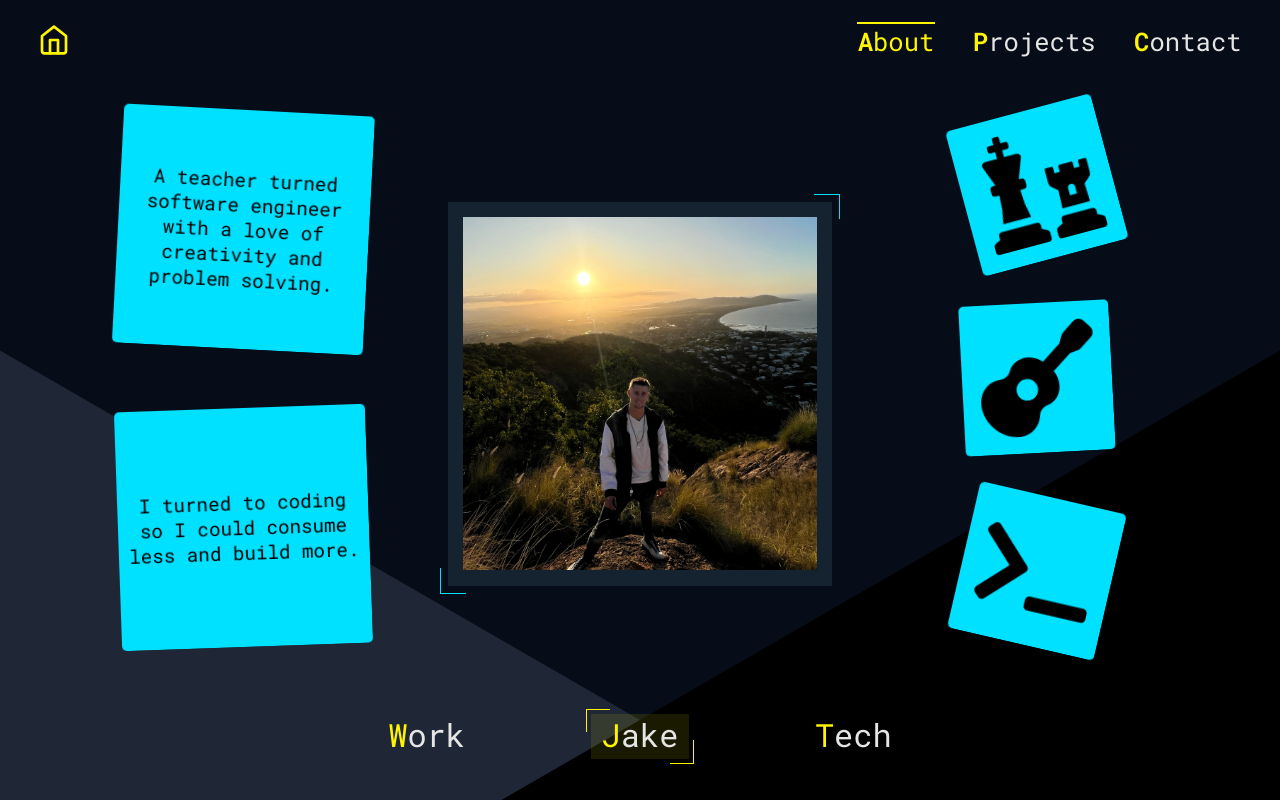
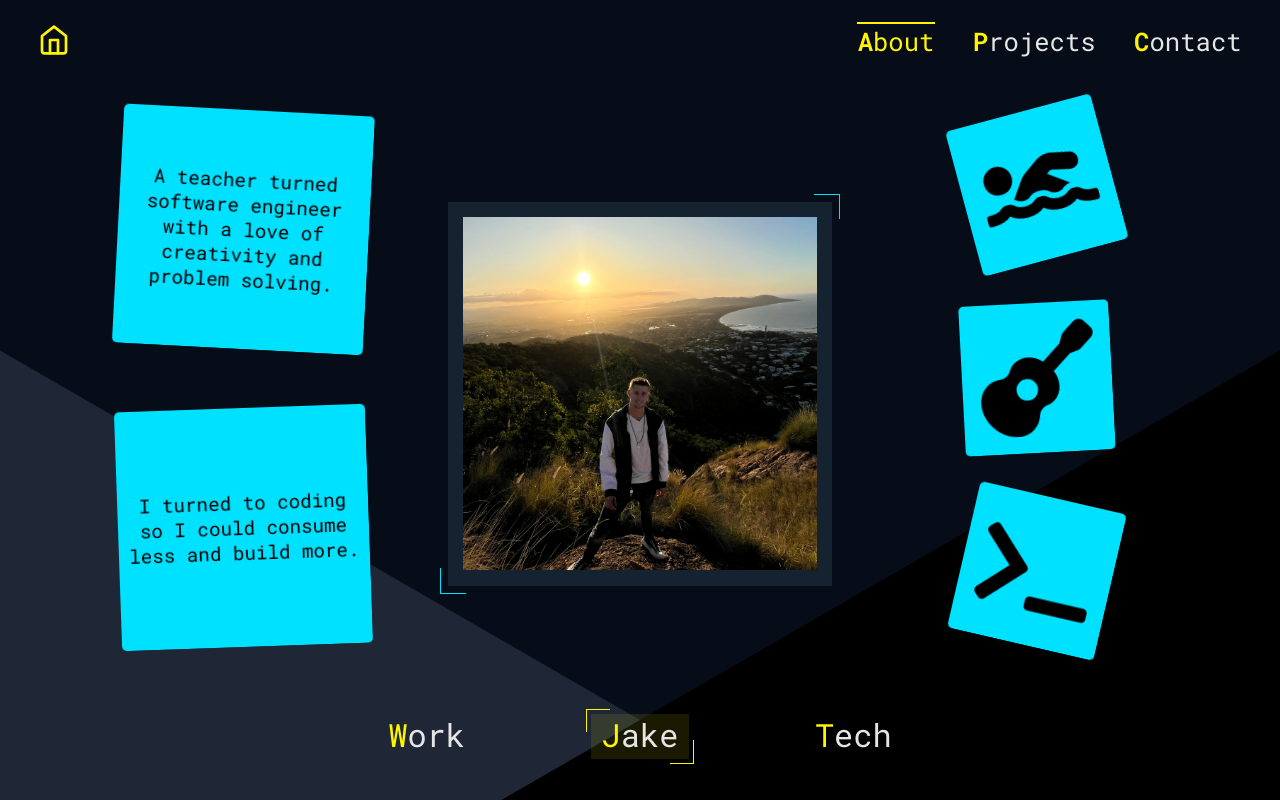
Before and after one commit to JakePitman/moreaporia, a React (Create React App) app: page /about in a window 1280 px wide. Built offline with nearby package versions, Linux system fonts and the light colour scheme; a web font is replaced by a local one.

Commit message:
Update chess to swimming

```diff
--- a/src/components/AboutPage/AboutHobbies.tsx
+++ b/src/components/AboutPage/AboutHobbies.tsx
@@ -1,6 +1,6 @@
 import React, { useContext } from "react";
 import { motion } from "framer-motion";
-import { FaGuitar, FaChess, FaTerminal } from "react-icons/fa";
+import { FaGuitar, FaSwimmer, FaTerminal } from "react-icons/fa";
 
 import FlipCard from "./FlipCard";
 import {
@@ -27,12 +27,12 @@ const colorGradients: [string, string][] = [
 ];
 
 const flipCardDataLandscape = [
-  { title: "Chess", icon: <FaChess />, rotate: -15, tagRotation: 15 },
+  { title: "Chess", icon: <FaSwimmer />, rotate: -15, tagRotation: 15 },
   { title: "Guitar", icon: <FaGuitar />, rotate: -3, tagRotation: 5 },
   { title: "Code", icon: <FaTerminal />, rotate: 13, tagRotation: -6 },
 ];
 const flipCardDataPortrait = [
-  { title: "Chess", icon: <FaChess />, rotate: 8 },
+  { title: "Chess", icon: <FaSwimmer />, rotate: 8 },
   { title: "Guitar", icon: <FaGuitar />, rotate: 2 },
   { title: "Code", icon: <FaTerminal />, rotate: -10 },
 ];
```
